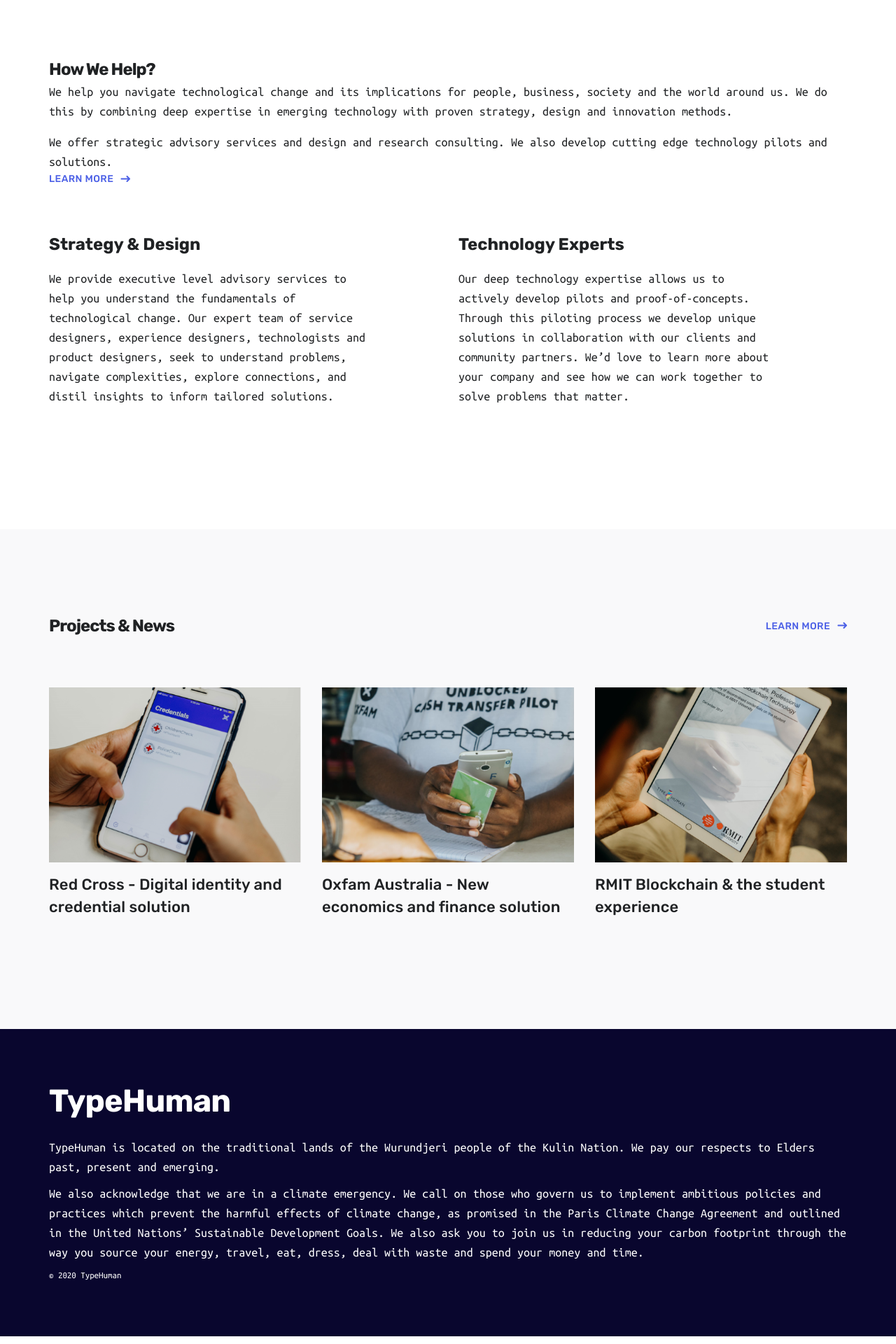
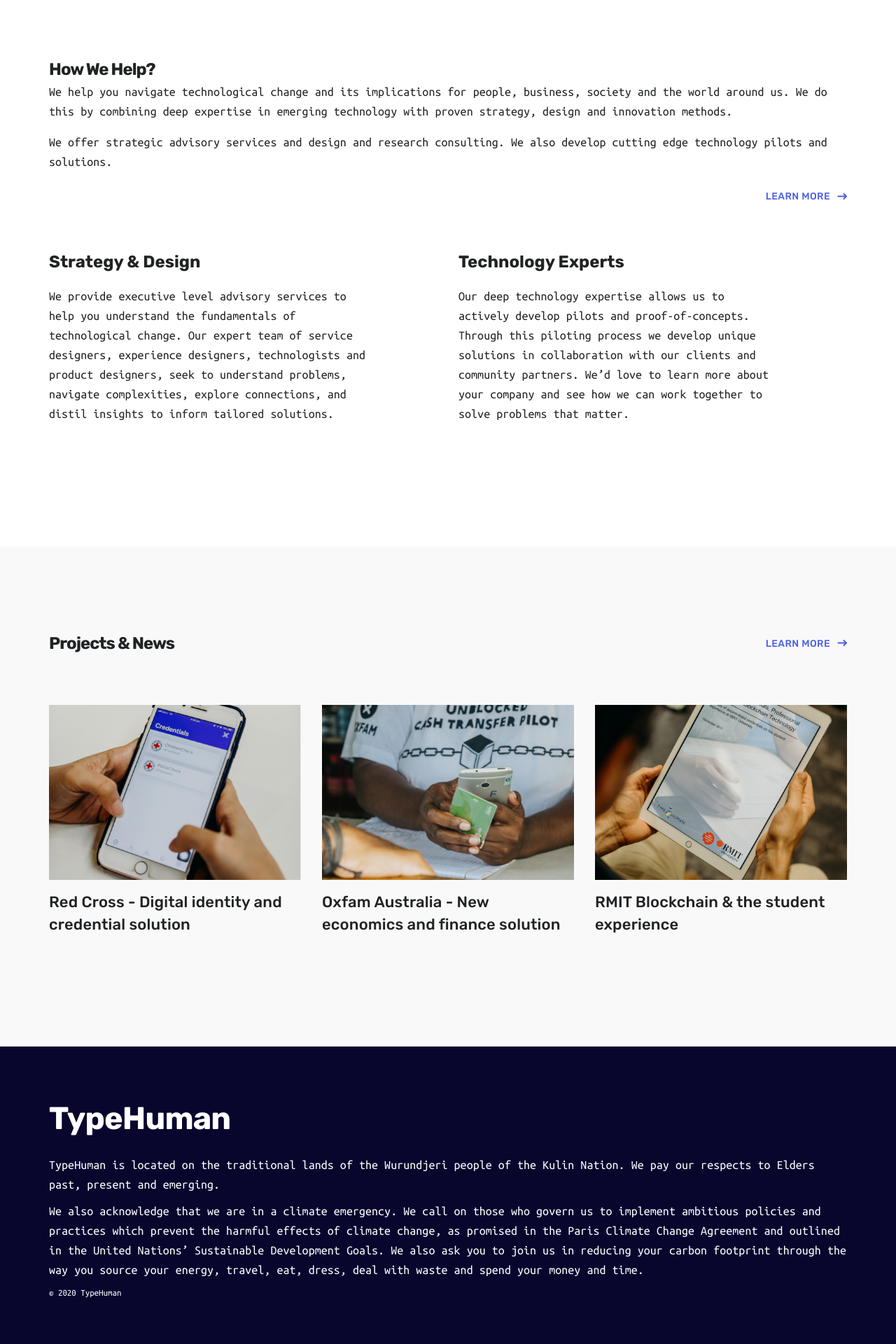
Before and after one commit to Typehuman/typehuman.github.io, a Jekyll site: the page built from index.html, in a window 1280 px wide. Shown: the part 1351-3271 px from the top of the page at 70% size. Built offline with Jekyll 4.4.1, drawn with Linux system fonts in a browser that asks for light colours; nearby versions of some CDN libraries.

Commit message:
Align learn more button on homepage

```diff
--- a/_includes/section__our-work.html
+++ b/_includes/section__our-work.html
@@ -13,7 +13,7 @@
 
       <p>We offer strategic advisory services and design and research consulting. We also develop cutting edge technology pilots and solutions.</p>
 
-      <a href="{{ '/projects' | relative_url }}" class="action button--text--accent --right">Learn more</a>
+      <a href="{{ '/projects' | relative_url }}" class="action button--text--accent --right page__home-learn-more">Learn more</a>
 
     </div>
 
--- a/_sass/_pages/_page__home.scss
+++ b/_sass/_pages/_page__home.scss
@@ -1,3 +1,8 @@
 .page__home .page__heading {
     font-size: 24px;
 }
+
+.page-home .page__home-learn-more {
+    float: right;
+    margin-top: 25px;
+}
```
Also changed, not shown: 3 other files.
